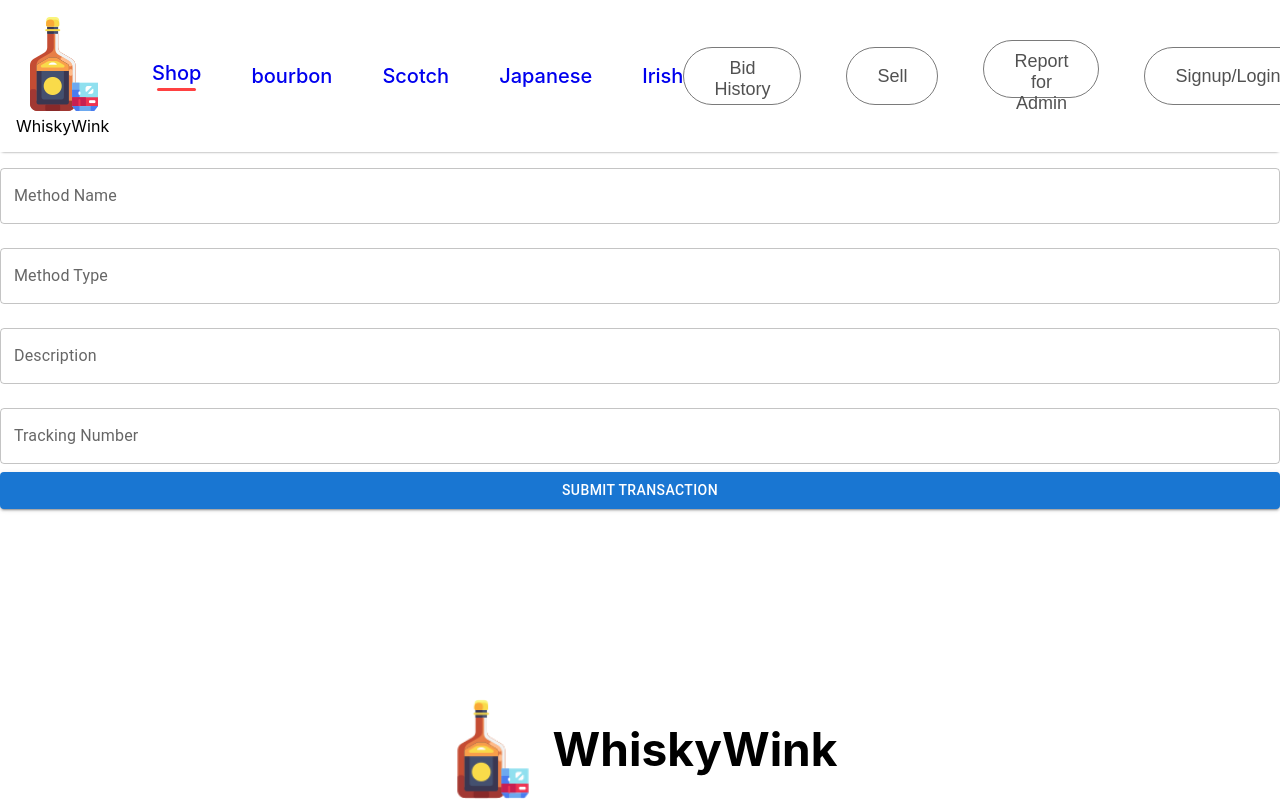
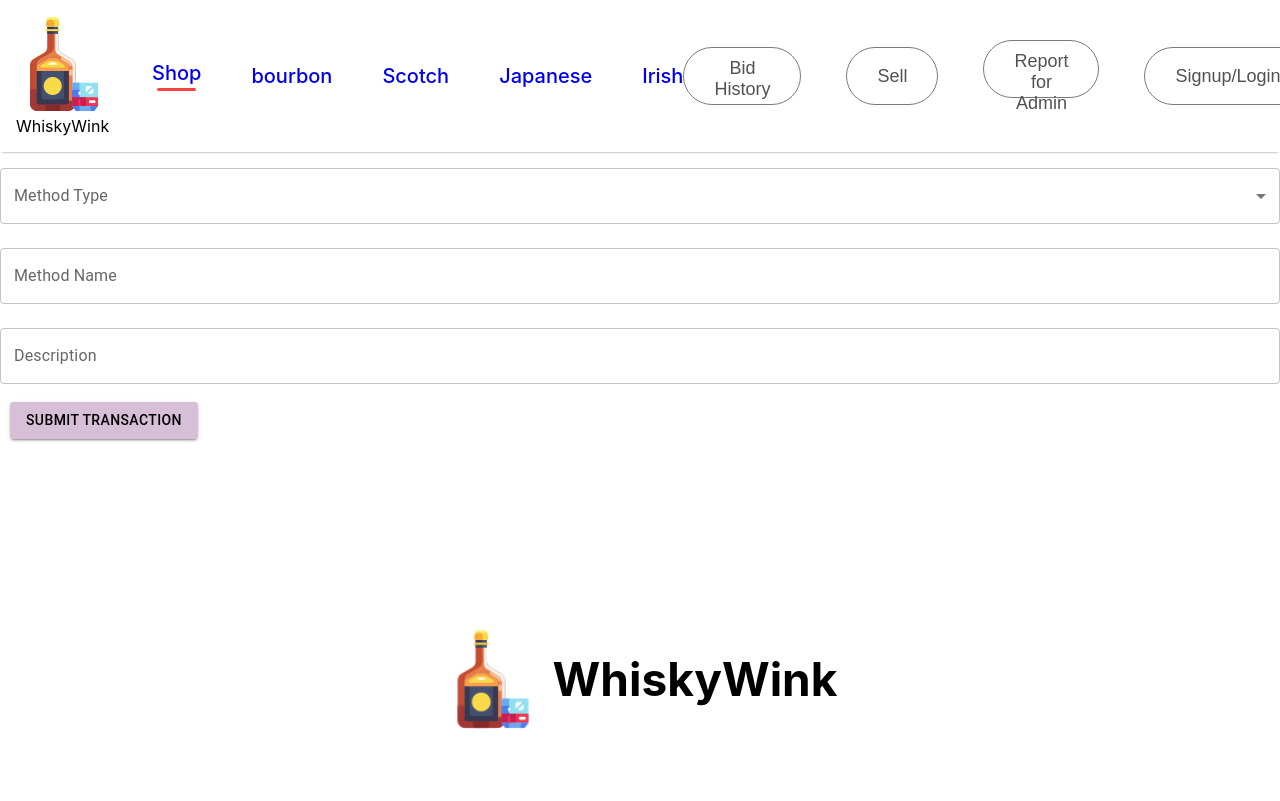
Before and after one commit to SitingT/whisky_bidding, a React (Create React App) app in the folder frontend/whiskywink/: page /checkout/1/1/1 in a window 1280 px wide. Shown: the top 801 px of the page. Built offline with nearby package versions, Linux system fonts and the light colour scheme.

Commit message:
better looking more real

```diff
--- a/frontend/whiskywink/src/Pages/checkout.jsx
+++ b/frontend/whiskywink/src/Pages/checkout.jsx
@@ -1,32 +1,67 @@
 import React, { useState } from "react";
 import { useParams } from "react-router-dom";
-import { Button, TextField } from "@mui/material";
+import {
+  Button,
+  TextField,
+  MenuItem,
+  Select,
+  FormControl,
+  InputLabel,
+  Dialog,
+  DialogTitle,
+  DialogContent,
+  DialogActions,
+} from "@mui/material";
 
 function TransactionForm() {
-  const { ItemID, SellerID, Price } = useParams(); // Retrieving values from URL
-  console.log(ItemID, SellerID, Price);
-  // Initial state setup using useParams values
+  const { ItemID, SellerID, Price } = useParams();
   const [formData, setFormData] = useState({
-    // itemID: ItemID,
-    // sellerID: SellerID,
-    // finalPrice: Price,
     methodName: "",
     methodType: "",
     description: "",
     status: true,
     trackingNumber: "",
   });
+  const [open, setOpen] = useState(false);
 
   const handleInputChange = (event) => {
     const { name, value } = event.target;
-    setFormData({
-      ...formData,
+    setFormData((prev) => ({
+      ...prev,
       [name]: value,
-    });
+      methodName:
+        name === "methodType"
+          ? value === "Online"
+            ? "card"
+            : "check"
+          : prev.methodName,
+    }));
+    if (name === "methodType" && value === "Online") {
+      setOpen(true);
+    }
+  };
+
+  const handleClose = () => {
+    setOpen(false);
+  };
+
+  const generateTrackingNumber = () => {
+    // Generating a pseudo UPS tracking number format: "1Z999AA10123456784"
+    return `1Z${Math.random()
+      .toString(36)
+      .toUpperCase()
+      .substring(2, 6)}${Math.random().toString(10).substring(2, 6)}`;
   };
 
   const handleSubmit = async (event) => {
     event.preventDefault();
+
+    // Update form data with generated tracking number
+    const trackingNumber = generateTrackingNumber();
+    setFormData((prev) => ({
+      ...prev,
+      trackingNumber: trackingNumber,
+    }));
 
     const payload = {
       ItemID: ItemID,
@@ -40,7 +75,7 @@ function TransactionForm() {
         Description: formData.description,
         Status: formData.status,
       },
-      UPSTrackingNumber: formData.trackingNumber,
+      UPSTrackingNumber: trackingNumber,
     };
 
     const accessToken = sessionStorage.getItem("accessToken");
@@ -57,28 +92,39 @@ function TransactionForm() {
     );
 
     if (response.ok) {
-      alert("Transaction successful!");
+      alert(
+        `Transaction successful! Here is your shipping number: ${trackingNumber}`
+      );
     } else {
       const responseData = await response.json();
       alert(`Failed to create transaction: ${JSON.stringify(responseData)}`);
     }
+
+    // Optionally clear the tracking number or other form fields here if needed
+    handleClose(); // Close modal after submission attempt
   };
 
   return (
     <form onSubmit={handleSubmit}>
+      <FormControl fullWidth margin="normal">
+        <InputLabel>Method Type</InputLabel>
+        <Select
+          label="Method Type"
+          name="methodType"
+          value={formData.methodType}
+          onChange={handleInputChange}
+        >
+          <MenuItem value="Online">Online</MenuItem>
+          <MenuItem value="Offline">Offline</MenuItem>
+        </Select>
+      </FormControl>
       <TextField
         label="Method Name"
         name="methodName"
         value={formData.methodName}
-        onChange={handleInputChange}
-        fullWidth
-        margin="normal"
-      />
-      <TextField
-        label="Method Type"
-        name="methodType"
-        value={formData.methodType}
-        onChange={handleInputChange}
+        InputProps={{
+          readOnly: true,
+        }}
         fullWidth
         margin="normal"
       />
@@ -90,17 +136,79 @@ function TransactionForm() {
         fullWidth
         margin="normal"
       />
-      <TextField
-        label="Tracking Number"
-        name="trackingNumber"
-        value={formData.trackingNumber}
-        onChange={handleInputChange}
-        fullWidth
-        margin="normal"
-      />
-      <Button type="submit" variant="contained" color="primary" fullWidth>
+      {/* Hide tracking number from user view */}
+      <Button
+        type="submit"
+        variant="contained"
+        color="primary"
+        sx={{
+          backgroundColor: "#D8BFD8",
+          color: "black",
+          marginLeft: "10px",
+          marginTop: "10px",
+          "&:hover": {
+            backgroundColor: "#bea8be",
+          },
+        }}
+      >
         Submit Transaction
       </Button>
+      <Dialog open={open} onClose={handleClose}>
+        <DialogTitle>Payment Information</DialogTitle>
+        <DialogContent>
+          <TextField
+            autoFocus
+            margin="dense"
+            name="cardName"
+            label="Card Holder's Name"
+            type="text"
+            fullWidth
+            variant="outlined"
+          />
+          <TextField
+            margin="dense"
+            name="cardExpiration"
+            label="Expiration Date"
+            type="text"
+            fullWidth
+            variant="outlined"
+          />
+          <TextField
+            margin="dense"
+            name="cardPhone"
+            label="Phone Number"
+            type="text"
+            fullWidth
+            variant="outlined"
+          />
+          <TextField
+            margin="dense"
+            name="cardAddress"
+            label="Address"
+            type="text"
+            fullWidth
+            variant="outlined"
+          />
+        </DialogContent>
+        <DialogActions>
+          <Button
+            onClick={handleClose}
+            color="primary"
+            variant="contained"
+            sx={{
+              backgroundColor: "#D8BFD8",
+              color: "black",
+              marginLeft: "10px",
+              marginTop: "10px",
+              "&:hover": {
+                backgroundColor: "#bea8be",
+              },
+            }}
+          >
+            Submitted
+          </Button>
+        </DialogActions>
+      </Dialog>
     </form>
   );
 }
```
